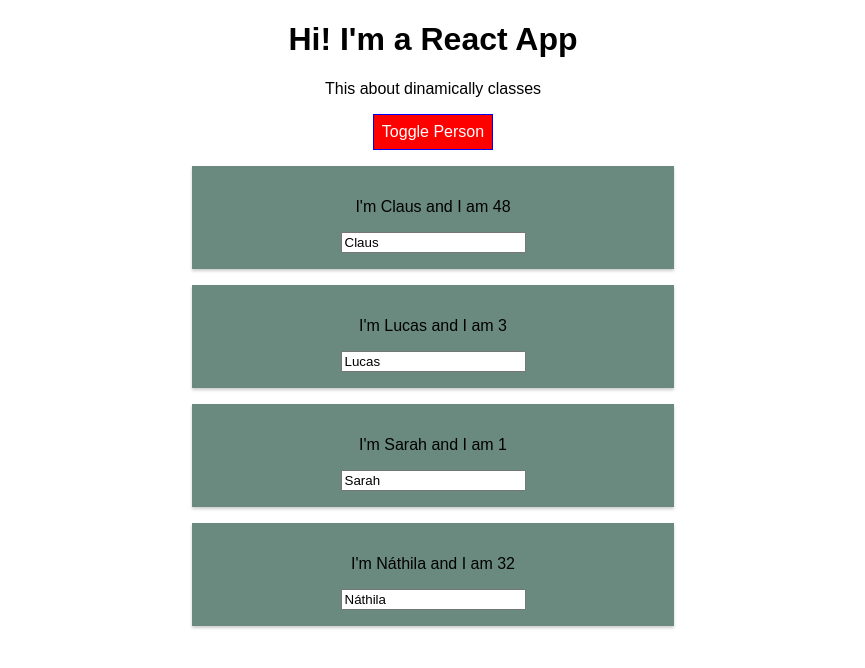
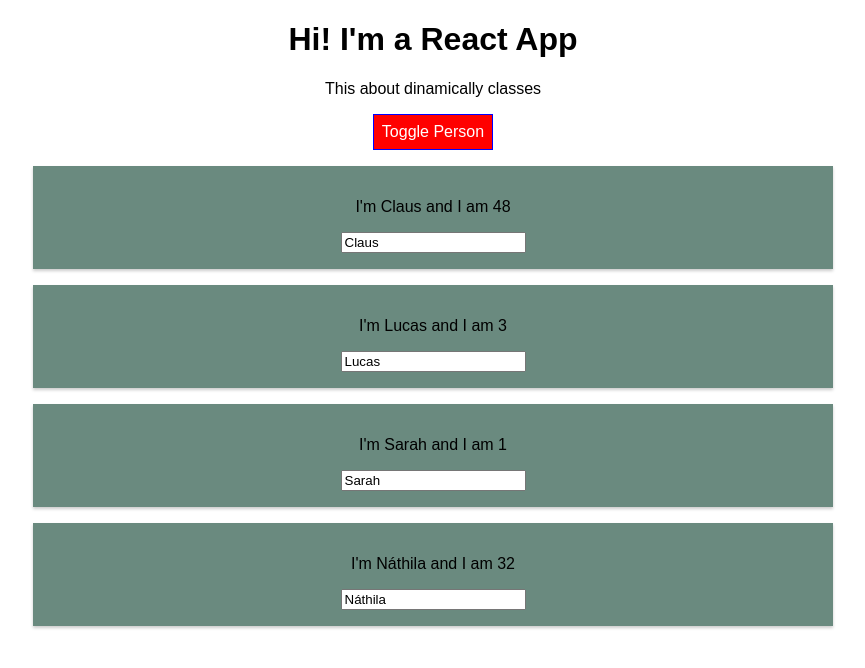
Before and after one commit to Cperbony/react-the-complete-guide-incl-redux, a React (Create React App) app: page / in a window 1280 px wide. Both pictures are taken after a click on the button "Toggle Person". Shown: the top 668 px of the page, without its empty margins (207-1072 px from the left). Built offline with nearby package versions, Linux system fonts and the light colour scheme.

Commit message:
Remove Radium

```diff
--- a/src/App.js
+++ b/src/App.js
@@ -1,6 +1,5 @@
 import React, { Component } from 'react';
 import './App.css';
-import Radium, { StyleRoot } from 'radium';
 
 import Person from './Person/Person';
 
@@ -62,10 +61,6 @@
       border: '1px solid blue',
       padding: '8px',
       cursor: 'pointer',
-      ':hover': {
-        backgroundColor: 'lightgreen',
-        color: 'black'
-      }
     };
 
     let persons = null;
@@ -86,10 +81,6 @@
       );
 
       style.backgroundColor = 'red';
-      style[': hover'] = {
-        backgroundColor: 'lightred',
-        color: 'black',
-      };
     }
 
     const classes = [];
@@ -101,7 +92,6 @@
     }
 
     return (
-      <StyleRoot>
         <div className="App">
           <h1>Hi! I'm a React App</h1>
           <p className={classes.join(' ')}>This about dinamically classes</p>
@@ -111,9 +101,8 @@
             onClick={this.togglePersonsHandler}>Toggle Person</button>
           {persons}
         </div>
-      </StyleRoot>
     );
   }
 }
 
-export default Radium(App);
+export default App;
--- a/src/Person/Person.js
+++ b/src/Person/Person.js
@@ -1,18 +1,11 @@
 import React from 'react';
-import Radium from 'radium';
 
 import './Person.css';
 
 const person = (props) => {
-    const style = {
-        '@media (min-width: 500px)': {
-            width: '450px'
-
-        }
-    };
 
     return (
-        <div className="Person" style={style}>
+        <div className="Person">
             <p onClick={props.click}>I'm {props.name} and I am {props.age}</p>
             <p>{props.children}</p>
             <input type="text" onChange={props.changed}
@@ -21,4 +14,4 @@
     )
 };
 
-export default Radium(person);
+export default person;
```
